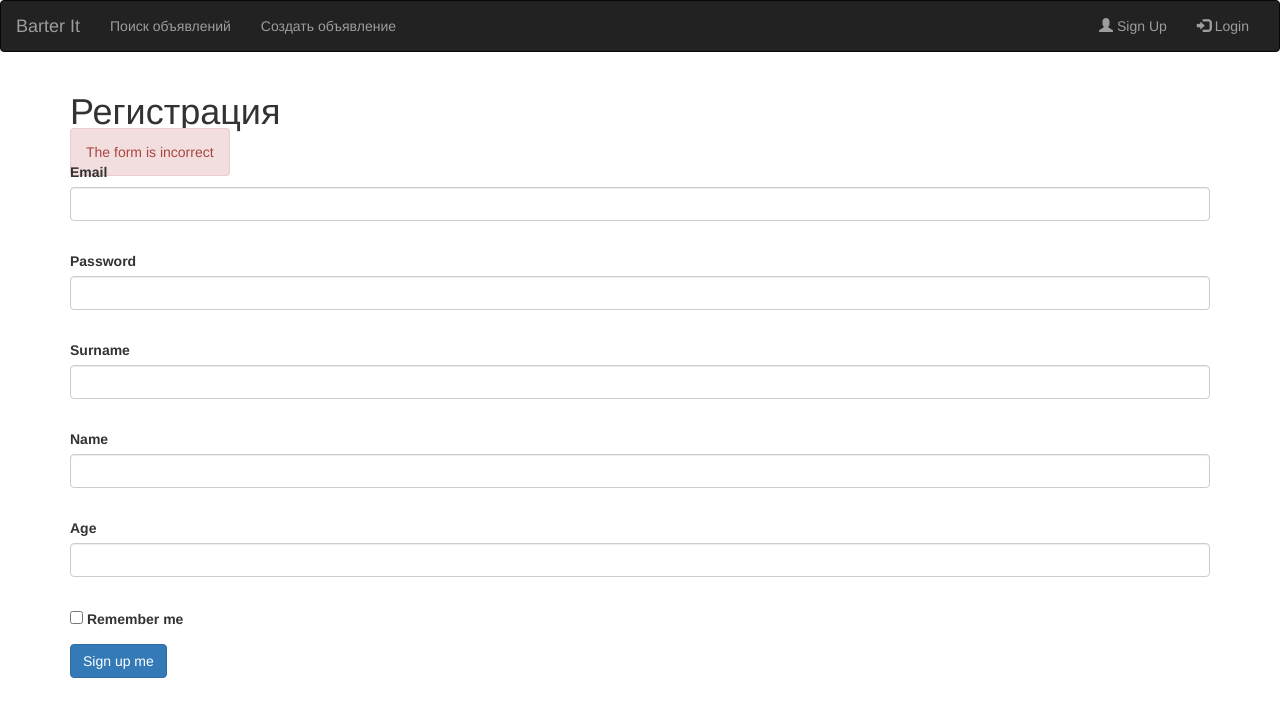
After one commit to izlatin/WEB-project, a Flask app: page /register in a window 1280 px wide. The commit adds this page. Shown: the top 717 px of the page. Run offline with Flask 2, Linux system fonts and the light colour scheme; some libraries are stand-ins or nearby versions.

Commit message:
finished basic auth

```diff
--- a/app/__init__.py
+++ b/app/__init__.py
@@ -10,9 +10,9 @@ db_session.global_init("barter.db")
 login_manager = LoginManager()
 oauth = OAuth2Provider()
 
+db_sess = db_session.create_session()
 @login_manager.user_loader
 def load_user(user_id):
-    db_sess = db_session.create_session()
     return db_sess.query(models.User).get(user_id)
 
 
--- a/app/forms/login_form.py
+++ b/app/forms/login_form.py
@@ -4,8 +4,7 @@ from wtforms.validators import DataRequired
 
 
 class LoginForm(FlaskForm):
-    # TODO can be an email !!!
-    username = StringField('Login', validators=[DataRequired()])
+    email = StringField('Email', validators=[DataRequired()])
     password = PasswordField('Password', validators=[DataRequired()])
     remember_me = BooleanField('Remember me')
     submit = SubmitField('Sign in me')
--- a/app/forms/register_form.py
+++ b/app/forms/register_form.py
@@ -1,11 +1,13 @@
 from flask_wtf import FlaskForm
-from wtforms import StringField, PasswordField, BooleanField, SubmitField
-from wtforms.validators import DataRequired
+from wtforms import StringField, PasswordField, BooleanField, SubmitField, IntegerField
+from wtforms.validators import DataRequired, Length
 
 
 class RegisterForm(FlaskForm):
-    # TODO can be an email !!!
-    username = StringField('Login', validators=[DataRequired()])
+    surname = StringField('Surname', validators=[Length(min=6, max=35), DataRequired()])
+    name = StringField('Name', validators=[Length(min=6, max=35), DataRequired()])
+    age = IntegerField('Age', validators=[DataRequired()])
+    email = StringField('Email', validators=[Length(min=6, max=35), DataRequired()])
     password = PasswordField('Password', validators=[DataRequired()])
     remember_me = BooleanField('Remember me')
     submit = SubmitField('Sign up me')
--- a/app/models/__init__.py
+++ b/app/models/__init__.py
@@ -1,2 +1,2 @@
-from .user import User, LoginForm
+from .user import User
 from .posts import Post, PostForm
--- a/app/routes/auth.py
+++ b/app/routes/auth.py
@@ -1,6 +1,6 @@
 from flask.blueprints import Blueprint
 from flask import url_for, flash, current_app
-from flask.globals import request
+from flask.globals import request, session
 from flask.templating import render_template
 from flask_login import login_manager, login_user, current_user, logout_user, login_required
 from werkzeug.exceptions import abort
@@ -9,6 +9,7 @@ from werkzeug.security import check_password_hash
 
 from app.forms import login_form, register_form
 from app.models import User
+from app import db_sess
 
 auth = Blueprint('auth', __name__)
 
@@ -19,12 +20,11 @@ def login():
         return redirect(url_for('.account'))
 
     form = login_form.LoginForm()
-    if form.validate_on_submit():
+    if not form.validate_on_submit():
         flash('The form is incorrect')
         return render_template('login.html', form=form)
 
-    print(User)
-    user = User.query.filter_by(username=form.username.data).first()
+    user = db_sess.query(User).filter_by(email=form.email.data).first()
     if user and user.check_password(form.password.data):
         login_user(user, remember=form.remember_me.data)
         next_page = request.args.get('next')
@@ -32,10 +32,10 @@ def login():
         return redirect(next_page or url_for('main.index'))
 
     # say that validation failed
-    flash('Uncaught error')
+    flash("User doesn't exist")
     return render_template('login.html', form=form)
 
-@auth.route('/register')
+@auth.route('/register', methods=['GET', 'POST'])
 def register():
     if current_user.is_authenticated:
         return redirect(url_for('.account'))
@@ -44,20 +44,31 @@ def register():
     if not form.validate_on_submit():
         flash('The form is incorrect')
         return render_template('register.html', form=form)
-    user = User.query.filter_by(username=form.username.data)
+
+    user = db_sess.query(User).filter_by(email=form.email.data).first()
     if user:
-        flash('User with this username is alredy registered')
+        flash('User with this email is alredy registered')
         return render_template('register.html', form=form)
 
-    # user = User(
-    #     surname=form.username.data,
-    #     last_name=form.)
+    user = User(
+        email=form.email.data,
+        surname=form.surname.data,
+        name=form.name.data,
+        age=form.age.data,
+        )
 
-    flash('Uncaught error')
-    return render_template('register.html', form=form)
+    user.set_password(form.password.data)
+    try:
+        db_sess.add(user)
+    except Exception:
+        session.rollback()
+    else:
+        db_sess.commit()
+
+    return redirect(url_for('.login'))
 
 
-@auth.route('/account')
+@auth.route('/account', methods=['GET'])
 @login_required
 def account():
     return 'account'
--- a/app/routes/main_page.py
+++ b/app/routes/main_page.py
@@ -2,7 +2,7 @@ from flask import render_template, Blueprint, redirect
 from flask_login import current_user, login_user
 
 from app import db_session
-from app.models import Post, PostForm, User, LoginForm
+from app.models import Post, PostForm, User
 main = Blueprint('main', __name__)
 
 
--- /dev/null
+++ b/app/templates/register.html
@@ -0,0 +1,59 @@
+{% extends "base.html" %}
+
+{% block content %}
+<h1>Регистрация</h1>
+<form action="" method="post">
+	{% for message in get_flashed_messages() %}
+		<span class="alert alert-danger">{{message}}</span>
+	{% endfor %}
+    {{ form.hidden_tag() }}
+    <p>
+        {{ form.email.label }}<br>
+        {{ form.email(class="form-control", type="email") }}<br>
+        {% for error in form.email.errors %}
+            <p class="alert alert-danger" role="alert">
+                {{ error }}
+            </p>
+        {% endfor %}
+    </p>
+    <p>
+        {{ form.password.label }}<br>
+        {{ form.password(class="form-control", type="password") }}<br>
+        {% for error in form.password.errors %}
+            <p class="alert alert-danger" role="alert">
+                {{ error }}
+            </p>
+        {% endfor %}
+    </p>
+    <p>
+        {{ form.surname.label }}<br>
+        {{ form.surname(class="form-control") }}<br>
+        {% for error in form.surname.errors %}
+            <p class="alert alert-danger" role="alert">
+                {{ error }}
+            </p>
+        {% endfor %}
+    </p>
+    <p>
+        {{ form.name.label }}<br>
+        {{ form.name(class="form-control") }}<br>
+        {% for error in form.name.errors %}
+            <p class="alert alert-danger" role="alert">
+                {{ error }}
+            </p>
+        {% endfor %}
+    </p>
+    <p>
+        {{ form.age.label }}<br>
+        {{ form.age(class="form-control") }}<br>
+        {% for error in form.age.errors %}
+            <p class="alert alert-danger" role="alert">
+                {{ error }}
+            </p>
+        {% endfor %}
+    </p>
+    <p>{{ form.remember_me() }} {{ form.remember_me.label }}</p>
+    <p>{{ form.submit(type="submit", class="btn btn-primary") }}</p>
+    {{message}}
+</form>
+{% endblock %}
```
Also changed, not shown: app/models/user.py (+5 -5 lines), app/templates/login.html (+5 -10 lines).
